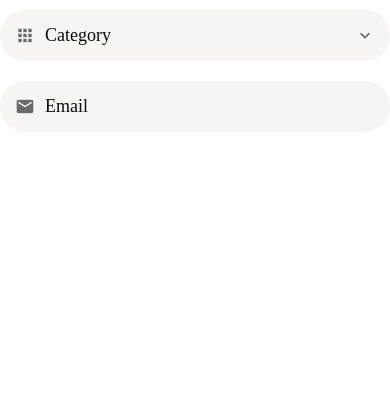
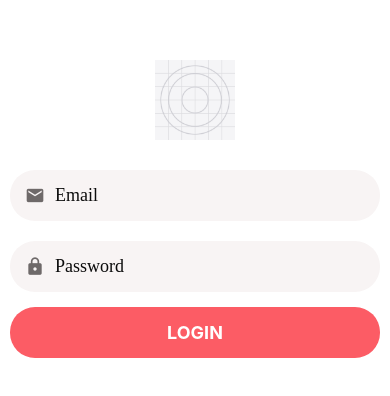
Before and after one commit to Tengill91/getfocused, a React Native app: screen / in a window 390 px wide. Shown: the top 396 px of the page. Built offline with nearby package versions, Linux system fonts and the light colour scheme.

Commit message:
LoginForm

```diff
--- a/App.js
+++ b/App.js
@@ -15,26 +15,10 @@ import AccountScreen from "./app/screens/AccountScreen";
 import ListingsScreen from "./app/screens/ListingsScreen";
 import AppTextInput from "./app/components/AppTextInput";
 import AppPicker from "./app/components/AppPicker";
+import LoginScreen from "./app/screens/LoginScreen";
 
 export default function App() {
   const [category, setCategory] = useState();
 
-  const categories = [
-    { label: "Furniture", value: 1 },
-    { label: "Clothing", value: 2 },
-    { label: "Cameras", value: 3 },
-  ];
-
-  return (
-    <Screen>
-      <AppPicker
-        selectedItem={category}
-        onSelectItem={(item) => setCategory(item)}
-        items={categories}
-        icon="apps"
-        placeholder="Category"
-      />
-      <AppTextInput icon="email" placeholder="Email" />
-    </Screen>
-  );
+  return <LoginScreen />;
 }
--- /dev/null
+++ b/app/components/AppForm.js
@@ -0,0 +1,19 @@
+import React from "react";
+import { Formik } from "formik";
+
+export default function AppForm({
+  initialValues,
+  onSubmit,
+  validationSchema,
+  children,
+}) {
+  return (
+    <Formik
+      initialValues={initialValues}
+      onSubmit={onSubmit}
+      validationSchema={validationSchema}
+    >
+      {() => <>{children}</>}
+    </Formik>
+  );
+}
--- /dev/null
+++ b/app/components/AppFormField.js
@@ -0,0 +1,19 @@
+import React from "react";
+import { useFormikContext } from "formik";
+
+import AppTextInput from "./AppTextInput";
+import ErrorMessage from "./ErrorMessage";
+
+export default function AppFormField({ name, ...otherProps }) {
+  const { setFieldTouched, handleChange, errors, touched } = useFormikContext();
+  return (
+    <>
+      <AppTextInput
+        onBlur={() => setFieldTouched(name)}
+        onChangeText={handleChange(name)}
+        {...otherProps}
+      />
+      <ErrorMessage error={errors[name]} visible={touched[name]} />
+    </>
+  );
+}
--- /dev/null
+++ b/app/components/ErrorMessage.js
@@ -0,0 +1,15 @@
+import React from "react";
+import { SnapshotViewIOS, StyleSheet } from "react-native";
+import AppText from "./AppText";
+
+export default function ErrorMessage({ error, visible }) {
+  if (!visible || !error) {
+    return null;
+  }
+  return <AppText style={styles.error}>{error}</AppText>;
+}
+const styles = StyleSheet.create({
+  error: {
+    color: "red",
+  },
+});
--- /dev/null
+++ b/app/components/SubmitButton.js
@@ -0,0 +1,9 @@
+import React from "react";
+import { useFormikContext } from "formik";
+
+import AppButton from "./AppButton";
+
+export default function SubmitButton({ title }) {
+  const { handleSubmit } = useFormikContext();
+  return <AppButton title={title} onPress={handleSubmit} />;
+}
--- /dev/null
+++ b/app/screens/LoginScreen.js
@@ -0,0 +1,64 @@
+import React from "react";
+import { View, StyleSheet, Image } from "react-native";
+import { Formik } from "formik";
+import * as Yup from "yup";
+
+import Screen from "../components/Screen";
+import AppTextInput from "../components/AppTextInput";
+import AppButton from "../components/AppButton";
+import AppText from "../components/AppText";
+import ErrorMessage from "../components/ErrorMessage";
+import AppFormField from "../components/AppFormField";
+import SubmitButton from "../components/SubmitButton";
+import AppForm from "../components/AppForm";
+
+const validationSchema = Yup.object().shape({
+  email: Yup.string().required().email().label("Email"),
+  password: Yup.string().required().min(4).label("Password"),
+});
+
+export default function LoginScreen() {
+  return (
+    <Screen style={styles.container}>
+      <Image style={styles.logo} source={require("../assets/icon.png")} />
+
+      <AppForm
+        initialValues={{ email: "", password: "" }}
+        onSubmit={(values) => console.log(values)}
+        validationSchema={validationSchema}
+      >
+        <AppFormField
+          textContentType="emailAddress"
+          keyboardType="email-address"
+          autoCorrect={false}
+          autoCapitalize="none"
+          icon="email"
+          placeholder="Email"
+          name="email"
+        />
+
+        <AppFormField
+          autoCapitalize="none"
+          autoCorrect={false}
+          icon="lock"
+          placeholder="Password"
+          textContentType="password"
+          secureTextEntry={true}
+          name="password"
+        />
+        <SubmitButton title="Login" />
+      </AppForm>
+    </Screen>
+  );
+}
+
+const styles = StyleSheet.create({
+  container: { padding: 10 },
+  logo: {
+    width: 80,
+    height: 80,
+    alignSelf: "center",
+    marginTop: 50,
+    marginBottom: 20,
+  },
+});
--- a/package.json
+++ b/package.json
@@ -12,9 +12,11 @@
     "expo": "~47.0.6",
     "expo-constants": "^14.0.2",
     "expo-status-bar": "~1.4.2",
+    "formik": "^2.1.4",
     "react": "18.1.0",
     "react-native": "0.70.5",
-    "react-native-gesture-handler": "~2.8.0"
+    "react-native-gesture-handler": "~2.8.0",
+    "yup": "^0.32.11"
   },
   "devDependencies": {
     "@babel/core": "^7.12.9"
```
Also changed, not shown: 2 other files (tests, documents, lock files or other folders).
